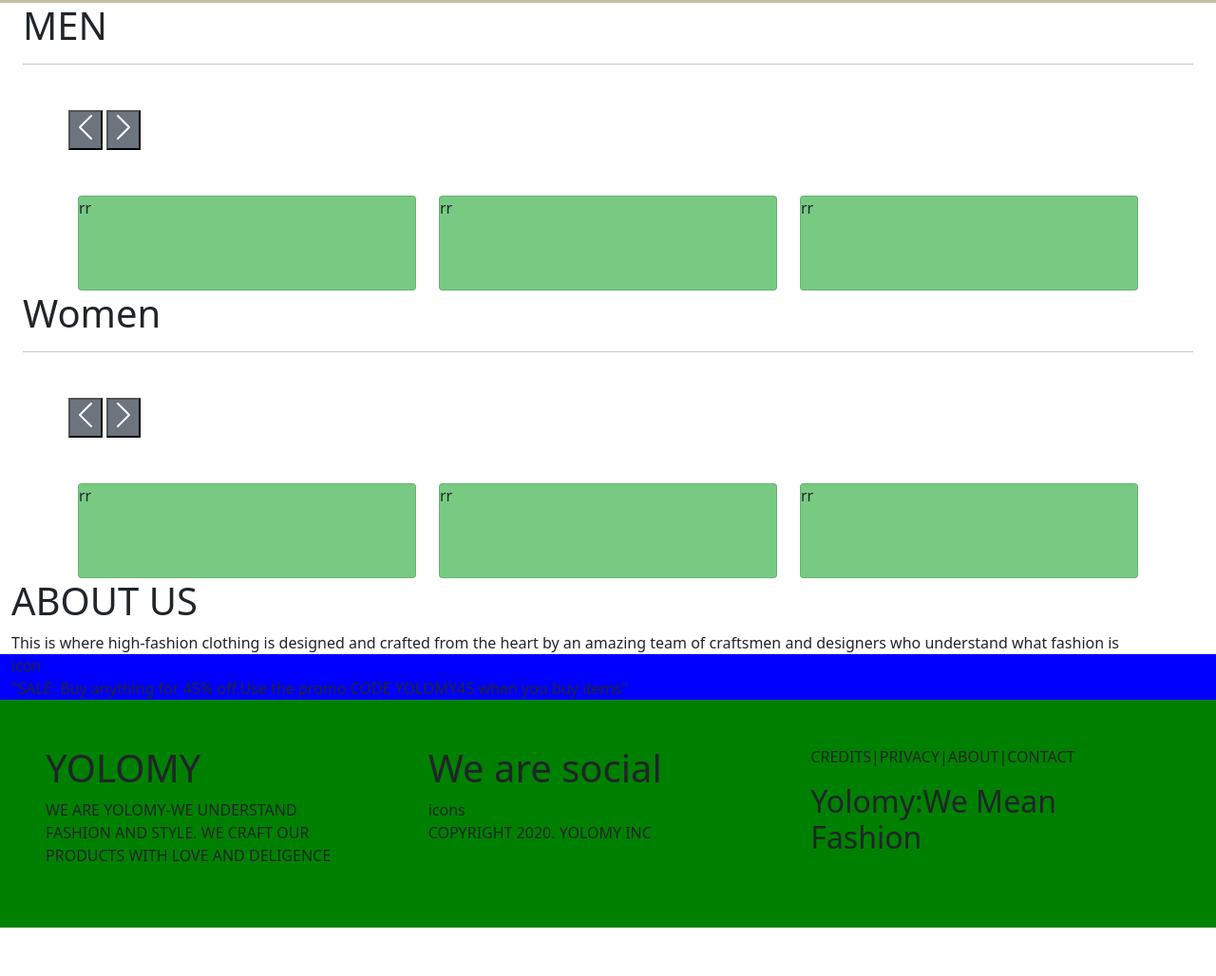
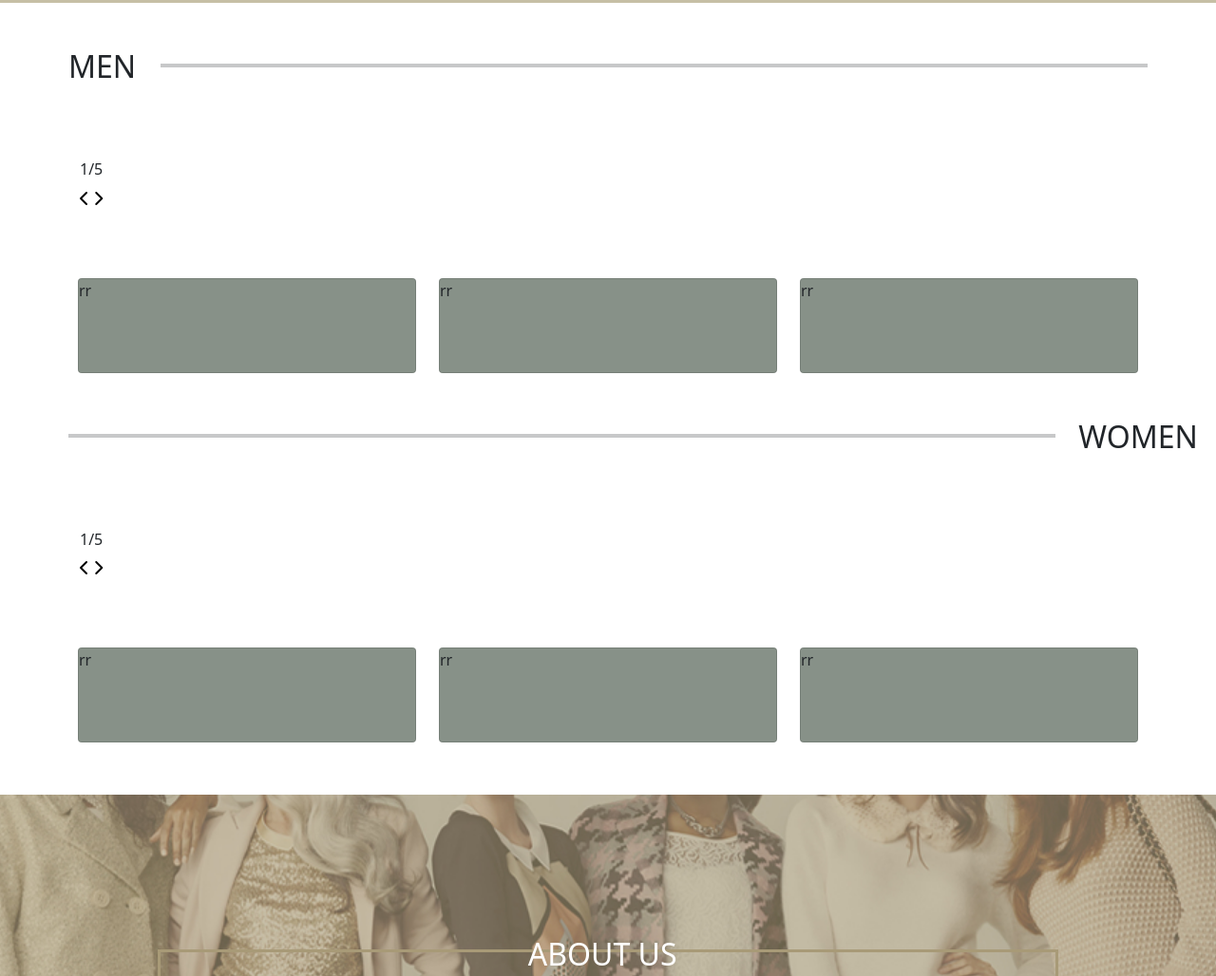
Before and after one commit to MugeraH/yolomy-clone, a plain HTML site: page index.html in a window 1280 px wide. Shown: the part 1047-2075 px from the top of the page at 95% size. Before the commit the page ends 2024 px from the top, so only its background shows below. Drawn offline with nearby package versions, Linux system fonts and the light colour scheme.

Commit message:
added styles for page

```diff
--- a/css/styles.css
+++ b/css/styles.css
@@ -15,7 +15,7 @@
   background: url("../assets/backgrounds/hero.jpg");
   background-size: cover;
   background-repeat: no-repeat;
-  background-position: initial ;
+  background-position: initial;
 }
 
 header a {
@@ -60,37 +60,95 @@
   color: #fff;
 }
 
-
-.section-1{
-  background-color: #C6BFA5;
-
+.section-1 {
+  background-color: #c6bfa5;
 }
 
-.section-1 button{
+.section-1 button {
   color: #fff;
-  background-color: #661B11 ;
+  background-color: #661b11;
   font-weight: bold;
 }
-.section-1 button:hover{
+.section-1 button:hover {
   color: #fff;
 }
 
-.section-1 .form-check{
+.section-1 .form-check {
   padding-right: 5em;
 }
- .section-1 .form-check-input{
-background-color:#A89A77;
-font-size: 2em;
-border: 3px solid #A89A77;
+.section-1 .form-check-input {
+  background-color: #a89a77;
+  font-size: 2em;
+  border: 3px solid #a89a77;
 }
-.section-1 .form-check-label{
+.section-1 .form-check-label {
   font-size: 1.7em;
   text-transform: uppercase;
 }
 
+.section-2 .category-title {
+  display: flex;
+  align-items: center;
+  position: relative;
+}
+.section-2 hr {
+  padding: 2px;
+}
+.section-2 button {
+  border: none;
+  background-color: #fff;
+}
+
+.section-3 {
+  width: 100%;
+  height: 77vmin;
+  background: url("../assets/backgrounds/about.jpg");
+  background-size: 150%;
+  background-repeat: no-repeat;
+  background-position: center;
+  color: #fff;
+  display: flex;
+  align-items: center;
+  justify-content: center;
+}
+
+.section-3 .about {
+  width: 80%;
+  border: 3px solid #a89a77;
+  position: relative;
+}
+.section-3 .about .content h2 {
+  margin-top: -65px;
+  margin-left: 290px;
+  padding: 0px 0px;
+  background: transparent;
+  width: 30%;
+}
+
+.section-3 .about .content p {
+  margin-top: 40px;
+  color: white;
+  font-size: 2em;
+}
+
+.section-4 {
+  background: #535154;
+  display: flex;
+  align-content: center;
+  gap: 40px;
+  color: #fff;
+}
+.section-4 img {
+  padding-left: 60px;
+  height: 50px;
+}
+.section-4 p {
+  font-size: 1.8em;
+  padding-left: 60px;
+}
 
 .card {
-  background-color: rgb(120, 202, 131) !important;
+  background-color: rgb(135, 145, 136) !important;
   height: 100px;
 }
 
@@ -98,11 +156,33 @@
 .carousel-control-next {
   bottom: 80%;
 }
-.section-4 {
-  background-color: blue;
-}
 
 footer {
   margin-top: 0;
-  background-color: green;
+  background-color: #414141;
+  color: #fff;
 }
+
+footer .name h2 {
+  font-size: 3em;
+}
+footer .name p {
+  font-size: 1.3em;
+}
+
+footer .social .copyright {
+  font-size: 1em;
+}
+
+footer .credits {
+  display: flex;
+  flex-direction: column;
+  align-content: center;
+  padding-top: 70px;
+}
+
+footer .credits span {
+padding-right: 4px;
+margin-right: 4px;
+border-right: 2px solid #a89a77;
+}
--- a/index.html
+++ b/index.html
@@ -16,9 +16,9 @@
     <title>Document</title>
   </head>
   <body>
-    <header>
+     <header>
       <div class="container-fluid">
-        <nav class="navbar navbar-expand-lg  bg-transaprent pe-5">
+        <nav class="navbar navbar-expand-lg bg-transaprent pe-5">
           <div class="container-fluid">
             <a class="navbar-brand" href="#">Yolomy</a>
             <button
@@ -33,7 +33,7 @@
               <span class="navbar-toggler-icon"></span>
             </button>
             <div class="collapse navbar-collapse" id="navbarNavDropdown">
-              <ul class="navbar-nav ms-auto p-1 ">
+              <ul class="navbar-nav ms-auto p-1">
                 <li class="nav-item pe-3">
                   <a class="nav-link active" aria-current="page" href="#"
                     >Home</a
@@ -47,7 +47,6 @@
                     <i class="fa fa-shopping-cart fa-1x"></i>
                   </a>
                 </li>
-
               </ul>
             </div>
           </div>
@@ -55,7 +54,7 @@
 
         <div class="container text-center">
           <div class="row">
-            <div class="col-md-12 ">
+            <div class="col-md-12">
               <h3>Our clothing, your comfort</h3>
               <p>
                 We understand that you need to look good and feel great <br />
@@ -72,58 +71,73 @@
     </header>
 
     <div class="section-1 container-fluid p-5">
-      <div class="p-5 d-flex flex-md-row flex-wrap ">
+      <div class="p-5 d-flex flex-md-row flex-wrap">
         <div class="form-check ps-5">
-          <input class="form-check-input" type="checkbox" value="" id="flexCheckDefault" checked>
-          <label class="form-check-label" for="flexCheckDefault">
-            Men
-          </label>
+          <input
+            class="form-check-input"
+            type="checkbox"
+            value=""
+            id="flexCheckDefault"
+            checked
+          />
+          <label class="form-check-label" for="flexCheckDefault"> Men </label>
         </div>
         <div class="form-check">
-          <input class="form-check-input" type="checkbox" value="" id="flexCheckChecked" checked>
-          <label class="form-check-label" for="flexCheckChecked">
-          Women
-          </label>
+          <input
+            class="form-check-input"
+            type="checkbox"
+            value=""
+            id="flexCheckChecked"
+            checked
+          />
+          <label class="form-check-label" for="flexCheckChecked"> Women </label>
         </div>
         <div class="form-check">
-          <input class="form-check-input" type="checkbox" value="" id="flexCheckChecked" >
+          <input
+            class="form-check-input"
+            type="checkbox"
+            value=""
+            id="flexCheckChecked"
+          />
           <label class="form-check-label" for="flexCheckChecked">
-          Children
+            Children
           </label>
         </div>
 
-
-        <button class="btn ms-auto me-5 p-3 text-center">SEE ALL PRODUCTS</button>
+        <button class="btn ms-auto me-5 p-3 text-center">
+          SEE ALL PRODUCTS
+        </button>
       </div>
     </div>
 
     <div class="section-2 container-fluid">
-      <div class="container-fluid">
-        <div class="category-title">
-          <h1>MEN</h1>
-          <span class="line">
-            <hr />
-          </span>
+      <div class="row m-5">
+        <div class="col-md-1 m-0">
+          <h2>MEN</h2>
+        </div>
+        <div class="col-md-11">
+          <hr />
         </div>
       </div>
 
-      <div class="container m-5">
+      <div class=" p-4 m-5">
+        <h6>1/5</h6>
         <button
-          class="bg-secondary"
+          class=""
           type="button"
           data-bs-target="#carouselExampleControls"
           data-bs-slide="prev"
         >
-          <span class="carousel-control-prev-icon" aria-hidden="true"></span>
+          <i class="fa fa-chevron-left"></i>
           <span class="visually-hidden">Previous</span>
         </button>
         <button
-          class="bg-secondary"
+          class=""
           type="button"
           data-bs-target="#carouselExampleControls"
           data-bs-slide="next"
         >
-          <span class="carousel-control-next-icon" aria-hidden="true"></span>
+          <i class="fa fa-chevron-right"></i>
           <span class="visually-hidden">Next</span>
         </button>
       </div>
@@ -180,33 +194,35 @@
           </div>
         </div>
 
-        <div class="container-fluid">
-          <div class="category-title">
-            <h1>Women</h1>
-            <span class="line">
-              <hr />
-            </span>
+        <div class="row m-5">
+          <div class="col-md-11">
+            <hr />
+          </div>
+          <div class="col-md-1 m-0">
+            <h2>WOMEN</h2>
           </div>
         </div>
 
-        <div class="container m-5">
+        <div class="p-4 m-5">
+          <h6>1/5</h6>
           <button
-            class="bg-secondary"
+            class=""
+            type="button"
+            data-bs-target="#carouselExampleControls1"
+            data-bs-slide="next"
+          >
+            <i class="fa fa-chevron-left"></i>
+
+            <span class="visually-hidden">Next</span>
+          </button>
+          <button
+            class=""
             type="button"
             data-bs-target="#carouselExampleControls1"
             data-bs-slide="prev"
           >
-            <span class="carousel-control-prev-icon" aria-hidden="true"></span>
+            <i class="fa fa-chevron-right"></i>
             <span class="visually-hidden">Previous</span>
-          </button>
-          <button
-            class="bg-secondary"
-            type="button"
-            data-bs-target="#carouselExampleControls1"
-            data-bs-slide="next"
-          >
-            <span class="carousel-control-next-icon" aria-hidden="true"></span>
-            <span class="visually-hidden">Next</span>
           </button>
         </div>
         <div
@@ -264,46 +280,68 @@
         </div>
       </div>
     </div>
-    <div class="section-3 container-fluid">
-      <div class="about">
-        <div class="content">
-          <h1>ABOUT US</h1>
+    <div class="section-3 container-fluid mt-5 p-5 text-center">
+      <div class="about ">
+        <div class="content p-5">
+          <h2>ABOUT US</h2>
           <p class="m-0">
-            This is where high-fashion clothing is designed and crafted from the
-            heart by an amazing team of craftsmen and designers who understand
+            This is where high-fashion clothing is <br> designed and crafted from the
+            heart by <br> an amazing team of craftsmen and <br> designers who understand
             what fashion is
           </p>
         </div>
       </div>
-
     </div>
-    <div class=" container-fluid section-4 mb-0">
-      <div>icon</div>
+    <div class="section-4 container-fluid p-4">
+      <div>
+    <img src="./assets/social_icons/twitter_bird.png" alt="">
+      </div>
 
       <p class="m-0">
-        "SALE: Buy anything for 45% off.Use the promo CODE YOLOMY45 when you
-        buy items"
+        "SALE: Buy anything for 45% off.Use the promo CODE YOLOMY45 when you buy
+        items"
       </p>
     </div>
 
-    <footer class="  p-5 mt-0">
+    <footer class="p-5 mt-0">
       <div class="row">
-        <div class="col-md-4">
-          <h1>YOLOMY</h1>
+        <div class="name col-md-4">
+          <h2>YOLOMY</h2>
           <p>
             WE ARE YOLOMY-WE UNDERSTAND <br />
             FASHION AND STYLE. WE CRAFT OUR <br />
             PRODUCTS WITH LOVE AND DELIGENCE
           </p>
         </div>
-        <div class="col-md-4">
-          <h1>We are social</h1>
-          <div class="icons">icons</div>
+        <div class="social col-md-4 text-center">
+          <h3>We are social</h3>
+          <div class="icons">
+            <div class="pt-1">
+              <img src="./assets/social_icons/g_plus.png" alt="" />
+              <img src="./assets/social_icons/facebook.png" alt="" />
+              <img src="./assets/social_icons/you_tube.png" alt="" />
+              <img src="./assets/social_icons/stumble_upon.png" alt="" />
+            </div>
+
+            <div class="pt-4 pb-5">
+              <img src="./assets/social_icons/skype.png" alt="" />
+              <img src="./assets/social_icons/flickr.png" alt="" class="" />
+              <img src="./assets/social_icons/twitter.png" alt="" />
+              <img src="./assets/social_icons/pinterest.png" alt="" />
+
+            </div>
+          </div>
           <div class="copyright">COPYRIGHT 2020. YOLOMY INC</div>
         </div>
-        <div class="col-md-4">
-          <p>CREDITS|PRIVACY|ABOUT|CONTACT</p>
-          <h2>Yolomy:We Mean Fashion</h2>
+        <div class="credits col-md-4 text-center ">
+          <p>
+          <span>CREDITS </span>
+          <span>PRIVACY</span>
+          <span>ABOUT </span>
+          <span>CONTACT </span>
+        </p>
+
+          <h3>Yolomy:We Mean Fashion</h3>
         </div>
       </div>
     </footer>
```
